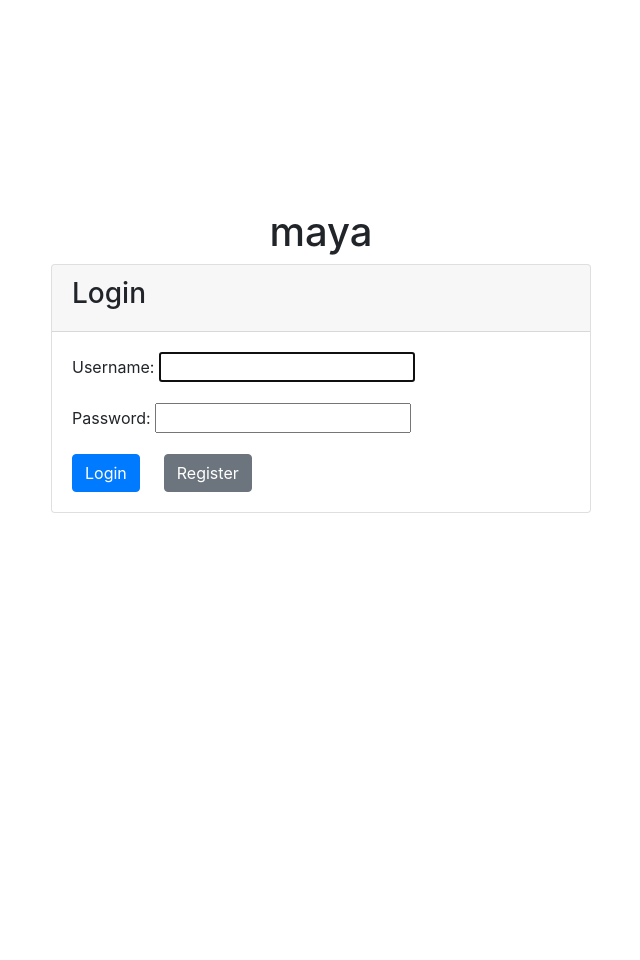
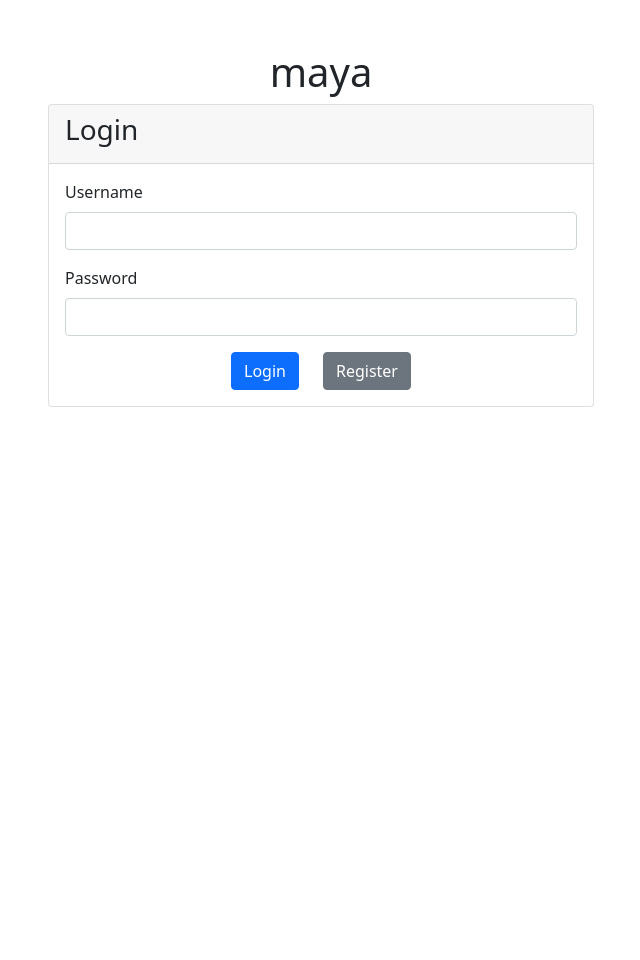
Before and after one commit to davenportnw/maya, a Django app: page /events/login/ in a window 1280 px wide. Shown: the whole page, without its empty margins (319-959 px from the left). After the commit the page ends 407 px from the top, so only its background shows below. Run offline with Django 4.2, Linux system fonts and the light colour scheme; some libraries are stand-ins or nearby versions.

Commit message:
Fix login page.

```diff
--- a/events/static/base.css
+++ b/events/static/base.css
@@ -1,5 +1,6 @@
 /* Main body style */
 body {
+
     color: #333; /* Darker color for text for better readability */
     font-family: 'Helvetica Neue', Helvetica, Arial, sans-serif;
     margin: 0;
--- a/events/templates/login.html
+++ b/events/templates/login.html
@@ -3,18 +3,13 @@
 <head>
     <meta charset="UTF-8">
     <title>Login</title>
-    <link rel="stylesheet" href="https://stackpath.bootstrapcdn.com/bootstrap/4.5.2/css/bootstrap.min.css">
-    <style>
-        .container {
-            margin-top: 20vh; /* Adjust the top margin to your liking */
-        }
-    </style>
+    <link href="https://cdn.jsdelivr.net/npm/bootstrap@5.1.0/dist/css/bootstrap.min.css" rel="stylesheet">
 </head>
 <meta name="viewport" content="width=device-width, initial-scale=1">
 <body>
-<div class='container align-items-center vh-100'>
-    <div class='row justify-content-center'>
-        <div class='col-md-6'>
+<div class="container align-items-center vh-100">
+    <div class="row justify-content-center">
+        <div class="col-md-6">
             <h1 class="text-center mt-5">maya</h1>
             <div class="card">
                 <div class="card-header">
@@ -23,10 +18,30 @@
                 <div class="card-body">
                     <form method="post">
                         {% csrf_token %}
-                        {{ form.as_p }}
-                        <div class="d-flex">
-                            <button type="submit" class="btn btn-primary mr-4">Login</button>
-                            <button type="button" onclick="location.href='{% url 'events:register' %}'" class="btn btn-secondary">Register</button>
+                        <div class="mb-3">
+                            <label for="{{ form.username.id_for_label }}" class="form-label">Username</label>
+                            <input type="{{ form.username.field.widget.input_type }}" name="{{ form.username.name }}"
+                                id="{{ form.username.id_for_label }}" class="form-control" value="{{ form.username.value|default_if_none:'' }}"
+                                required>
+                            {% for error in form.username.errors %}
+                                <div class="invalid-feedback" style="display: block;">
+                                    {{ error }}
+                                </div>
+                            {% endfor %}
+                        </div>
+                        <div class="mb-3">
+                            <label for="{{ form.password.id_for_label }}" class="form-label">Password</label>
+                            <input type="{{ form.password.field.widget.input_type }}" name="{{ form.password.name }}"
+                                id="{{ form.password.id_for_label }}" class="form-control" required>
+                            {% for error in form.password.errors %}
+                                <div class="invalid-feedback" style="display: block;">
+                                    {{ error }}
+                                </div>
+                            {% endfor %}
+                        </div>
+                        <div class="d-flex  justify-content-center">
+                            <button type="submit" class="btn btn-primary me-4">Login</button>
+                            <button type="button" onclick="location.href='{% url 'events:register' %}'" class="btn btn-secondary ml-4">Register</button>
                         </div>
                     </form>
                 </div>
```
